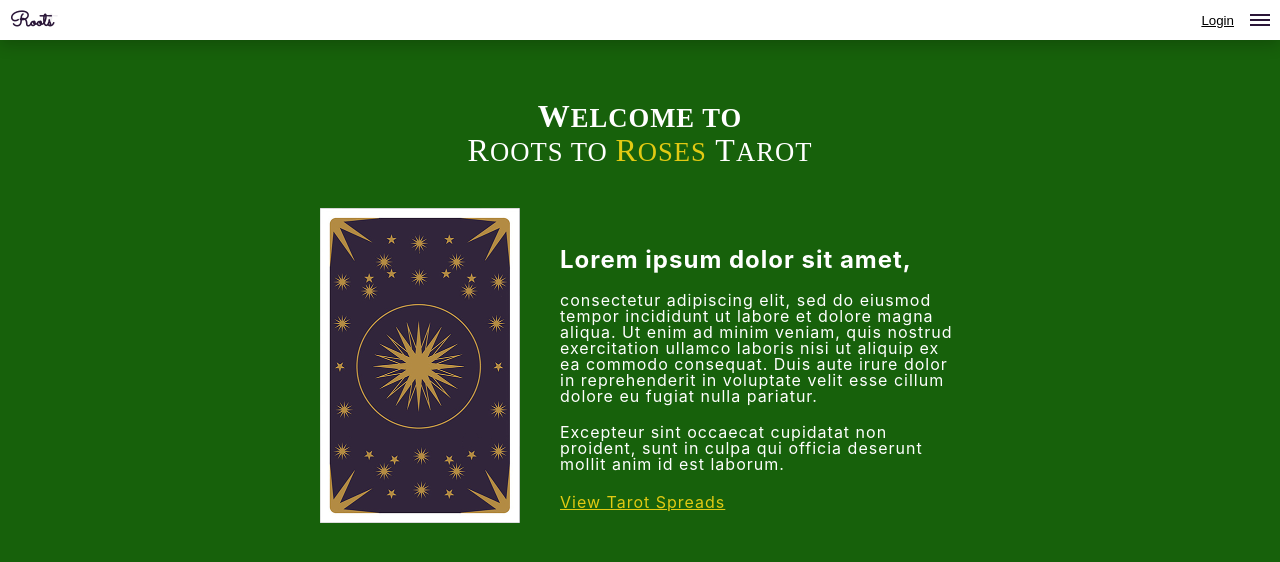
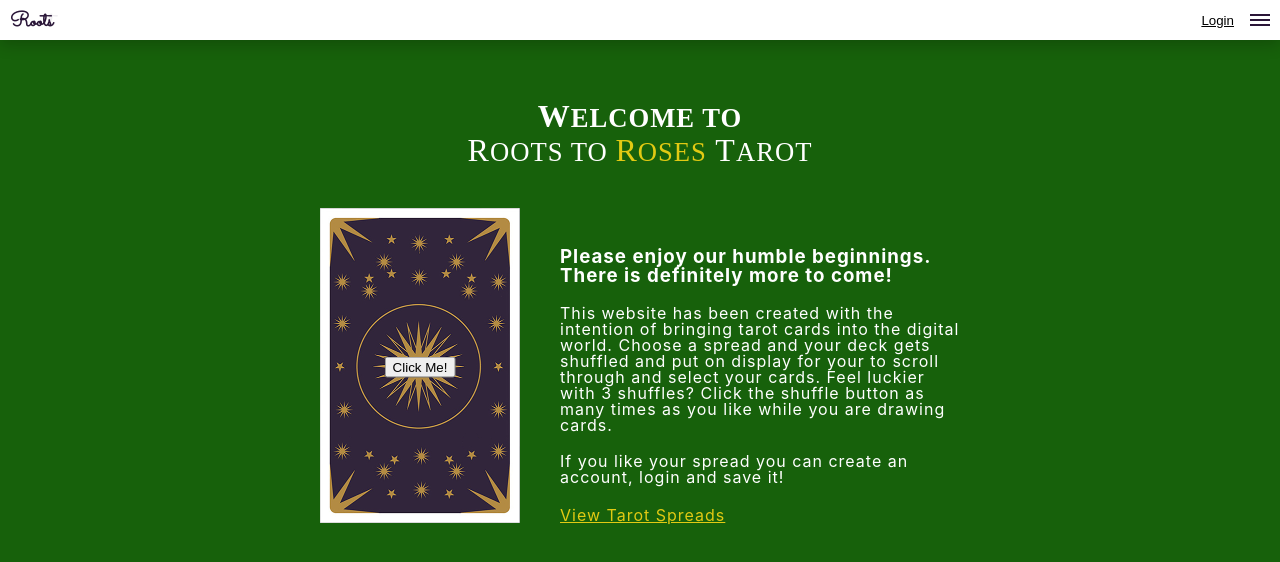
Before and after one commit to Levi237/rootstorosestarot, a React (Create React App) app: page / in a window 1280 px wide. Shown: the top 562 px of the page. Built offline with nearby package versions, Linux system fonts and the light colour scheme; no server answers; a web font is replaced by a local one.

Commit message:
update copy

```diff
--- a/src/components/home/index.js
+++ b/src/components/home/index.js
@@ -4,31 +4,29 @@ import styled from 'styled-components';
 import { NavLink } from 'react-router-dom';
 import * as routes from '../../constants/routes';
 
-const HomePage = ({clearAll}) => {
+const HomePage = ({clearAll, pickRandomCard, displayCard}) => {
+
     return(
         <HomeWrapper>
             <h1>W<small>ELCOME TO</small></h1>
             <h1>R<small>OOTS TO </small><span>R<small>OSES</small></span> T<small>AROT</small></h1>
             <HomeIntro>
-                <section><img src="/deck/back.jpg" alt="deck back"/></section>
+                <section><img src="/deck/back.jpg" alt="deck back"/><button onClick={() => {pickRandomCard();}}>Click Me!</button></section>
                 <section>
-                    <h2>
-                        Lorem ipsum dolor sit amet,
-                    </h2>
+                    <h3>
+                        Please enjoy our humble beginnings.  There is definitely more to come!
+                    </h3>
                     <p>
-                        consectetur adipiscing elit, sed do eiusmod tempor
-                        incididunt ut labore et dolore magna aliqua. Ut enim
-                        ad minim veniam, quis nostrud exercitation ullamco
-                        laboris nisi ut aliquip ex ea commodo consequat.
-                        Duis aute irure dolor in reprehenderit in voluptate
-                        velit esse cillum dolore eu fugiat nulla pariatur.
+                        This website has been created with the intention of bringing
+                        tarot cards into the digital world. Choose a spread and your
+                        deck gets shuffled and put on display for your to scroll through
+                        and select your cards.  Feel luckier with 3 shuffles? Click the
+                        shuffle button as many times as you like while you are drawing cards.
                     </p>
                     <p>
-                        Excepteur sint occaecat cupidatat non proident,
-                        sunt in culpa qui officia deserunt mollit anim
-                        id est laborum.
+                        If you like your spread you can create an account, login and save it!
                     </p>
-            <NavLink to={routes.LAYS} onClick={(e) => {clearAll();}}>View Tarot Spreads</NavLink>
+            <NavLink to={routes.LAYS} onClick={() => {clearAll();}}>View Tarot Spreads</NavLink>
                 </section>
             </HomeIntro>
         </HomeWrapper>
@@ -57,7 +55,7 @@ const HomeWrapper = styled.div`
 const HomeIntro = styled.section`
     max-width: 640px;
     margin: 40px auto;
-    h2 {
+    h3 {
         margin-bottom: 20px;
     }
     p {
@@ -71,10 +69,17 @@ const HomeIntro = styled.section`
     }
     > section {
         display: inline-block;
+        position: relative;
         &:first-of-type {
             width: 31.25%;
             img {
                 width: 100%;
+            }
+            button {
+                position: absolute;
+                top: 50%;
+                left: 50%;
+                transform: translate(-50%, -50%);
             }
         }
         &:last-of-type{
```
